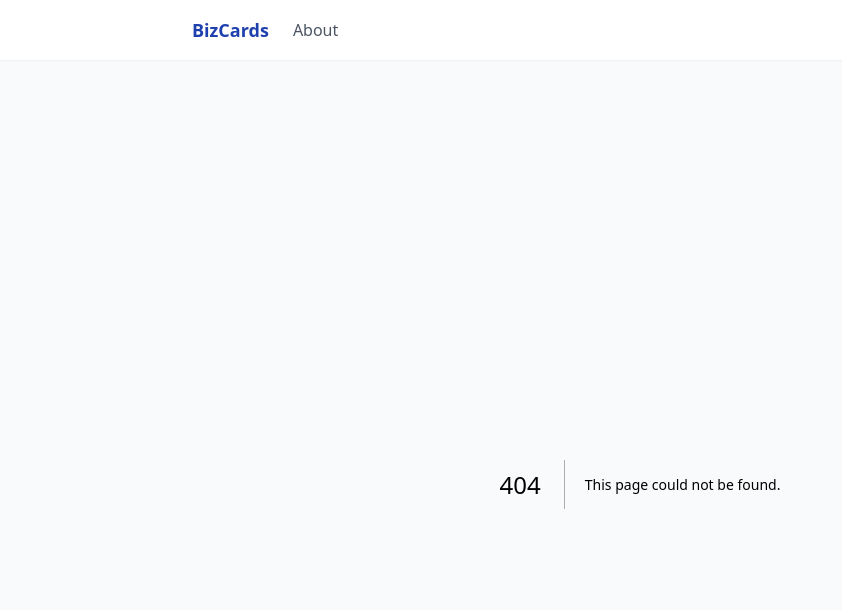
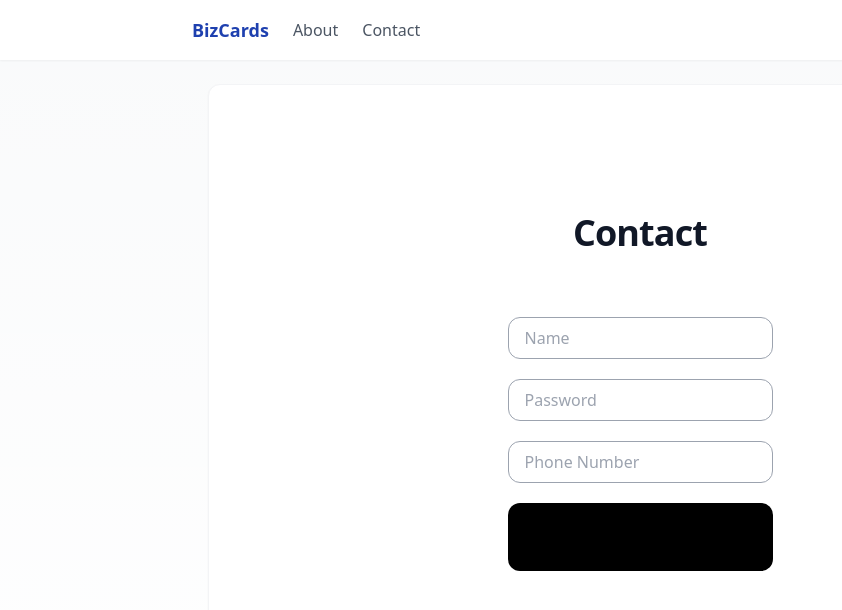
Before and after one commit to yatoimtop/wk2-business-directory, a Next.js app: page /contact in a window 1280 px wide. Before the commit this address had no page. Shown: the top 610 px of the page, without its empty margins (0-842 px from the left). Built offline with nearby package versions, Linux system fonts and the light colour scheme.

Commit message:
Contact page

```diff
--- /dev/null
+++ b/app/contact/page.tsx
@@ -0,0 +1,89 @@
+'use client'
+import React, { useState } from "react";
+
+import { useForm } from "app/hooks/useForm.ts"
+
+function Login() {
+    // defining the initial state for the form
+    const initialState = {
+        email: "",
+        password: "",
+        phonenumber: "",
+    };
+
+    // getting the event handlers from our custom hook
+    const { onChange, onSubmit, values } = useForm(
+        loginUserCallback,
+        initialState
+    );
+
+    // a submit function that will execute upon form submission
+    async function loginUserCallback() {
+        // send "values" to database
+    }
+
+
+
+
+    return (
+        // don't mind this ugly form :P
+
+        <form onSubmit={onSubmit}>
+
+
+
+        <section className="bg-white p-20 rounded-xl shadow-sm border border-gray-100">
+            <div className="max-w-2xl mx-auto py-12 px-1 items-center gap-5">
+            {/* Hero Section */}
+                <section className="text-center mb-4">
+                    <h1 className="text-4xl font-extrabold text-gray-900 mb-1 tracking-tight">
+                        Contact
+                    </h1>
+                </section>
+            </div>
+                <div className="grid auto-cols-max grid-col gap-5 place-content-center">
+
+                    <li className="flex items-center gap-6 color-black">
+                    <input
+                        name='name'
+                        id='name'
+                        type='name'
+                        class="rounded-xl text-black w-full px-4 py-2 border border-gray-400"
+                        placeholder='Name'
+                        onChange={onChange}
+                        required
+                        />
+                    </li>
+
+                    <li className="flex items-center gap-6 color-black">
+                    <input
+                        name='email'
+                        id='email'
+                        type='email'
+                        class="rounded-xl text-black w-full px-4 py-2 border border-gray-400"
+                        placeholder='Password'
+                        onChange={onChange}
+                        required
+                        />
+                    </li>
+
+                    <li className="flex items-center gap-6 color-black" >
+                    <input
+                        name='phonenumber'
+                        id='phonenumber'
+                        type='phonenumber'
+                        class="rounded-xl text-black w-full px-4 py-2 border border-gray-400"
+                        placeholder='Phone Number'
+                        onChange={onChange}
+                        required
+                        />
+                    </li>
+
+                    <button className="rounded-xl bg-black text-lg font-bold p-5" type='submit'>Login</button>
+                </div>
+        </section>
+        </form>
+    );
+}
+
+export default Login;
--- a/app/globals.css
+++ b/app/globals.css
@@ -12,7 +12,7 @@
   :root {
     --foreground-rgb: 255, 255, 255;
     --background-start-rgb: 0, 0, 0;
-    --background-end-rgb: 0, 0, 0;
+    --background-end-rgb: 200, 200, 200;
   }
 }
 
--- /dev/null
+++ b/app/hooks/useForm.ts
@@ -0,0 +1,27 @@
+'use client';
+
+import { useState } from "react";
+
+// useForm functional componen
+export const useForm = (callback: any, initialState = {}) => {
+    const [values, setValues] = useState(initialState);
+
+    // onChange
+    const onChange = (event: React.ChangeEvent<HTMLInputElement>) => {
+        setValues({ ...values, [event.target.name]: event.target.value });
+    };
+
+
+
+    // onSubmit
+    const onSubmit = async (event: React.FormEvent<HTMLFormElement>) => {
+        event.preventDefault();
+        await callback(); // triggering the callback
+    };
+
+    return {
+        onChange,
+        onSubmit,
+        values,
+    };
+}
--- a/app/layout.tsx
+++ b/app/layout.tsx
@@ -22,6 +22,9 @@ BizCards
 <a href="/about" className="text-gray-600 hover:text-blue-600">
 About
 </a>
+<a href="/contact" className="text-gray-600 hover:text-blue-600">
+Contact
+</a>
 </div>
 </nav>
 <main className="max-w-4xl mx-auto px-4 pb-12">{children}</main>
```
